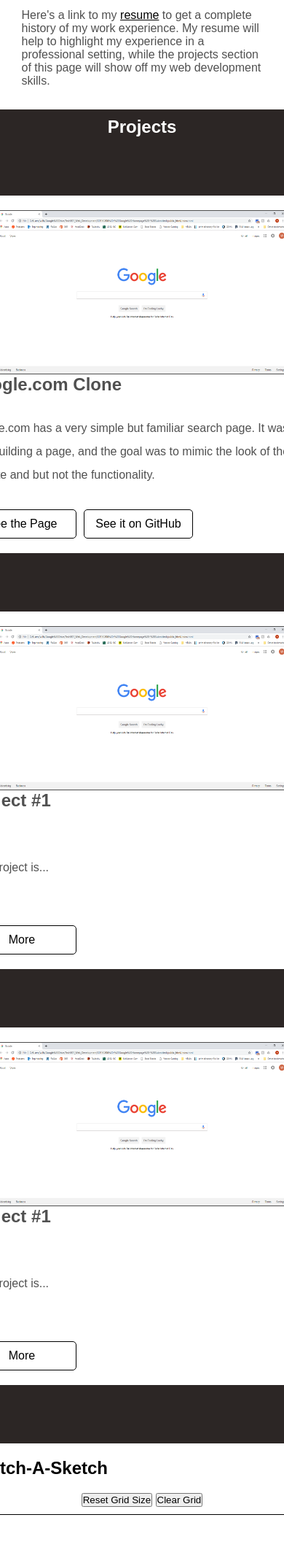
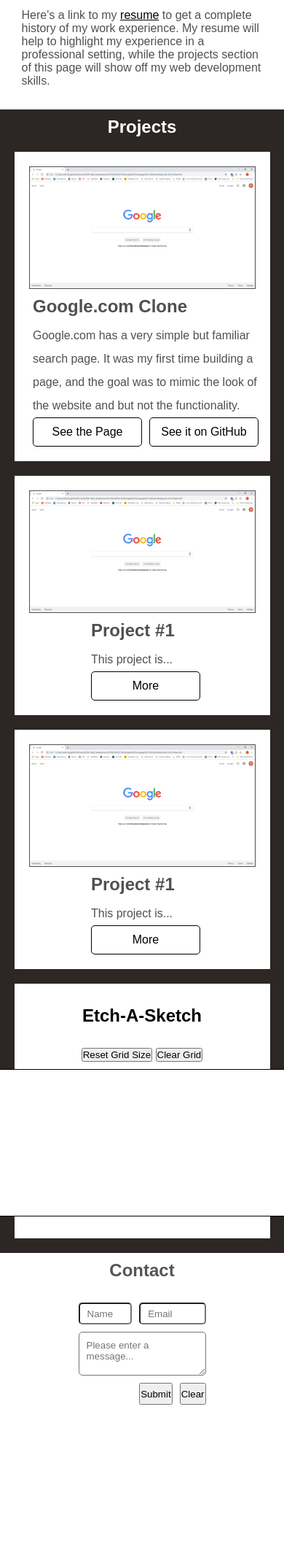
Before and after one commit to cofad/portfolio, a PHP site: page / in a window 390 px wide; the page is wider, and only the part inside the window is pictured. Shown: the part 811-2957 px from the top of that part at 73% size. After the commit the page ends 2736 px from the top of that part, so only its background shows below. Run offline with PHP 8.4, Linux system fonts and the light colour scheme.

Commit message:
Worked on responsiveness of project cards

```diff
--- a/index.html
+++ b/index.html
@@ -57,7 +57,6 @@
 				<h1 class="section__title">Projects</h1>
 
 				<div class="project-card">
-
 
 					<img class="project-card__image" src="img/google.png">
 
--- a/main.css
+++ b/main.css
@@ -91,8 +91,8 @@
 .about-card {
 	width: 90%;
 
-	background-color: white
-		color: rbg(85,85,85);
+	background-color: white;
+	color: rbg(85,85,85);
 
 	border-radius: 4px;
 
@@ -110,12 +110,13 @@
 }
 
 .project-card {
+	display: flex;
 
-	display: flex;
-	align-items: center;
 
 	background-color: #FFF;
 	color: black;
+
+	width: 90%;
 
 	margin: 80px 0 0 0;
 
@@ -126,23 +127,14 @@
 	flex-direction: row-reverse;
 }
 
-@media only screen and (max-width: 980px) {
-	.project-card {
-		flex-direction: column;
-	}
-
-	.project-card--reversed {
-		flex-direction: column;
-	}
-}
 
 .project-card--no-grid {
 	display: inline-block;
 }
 
 .project-card__image {
-	height: 225px;
-	width: 400px;
+	height: 50%;
+	width: 50%;
 
 	border: 1px solid rgb(80,80,80);
 }
@@ -154,9 +146,6 @@
 
 	color: rgb(80,80,80);
 
-	width: 500px;
-	height: 225px;
-
 	margin-left: 20px;
 }
 
@@ -166,6 +155,10 @@
 
 .project-card__text {
 	line-height: 2;
+}
+
+.project-card__links {
+	display: flex;
 }
 
 .project-card__link {
@@ -184,10 +177,7 @@
 	margin-right: 10px;
 
 	text-decoration: none;
-
-	float: left;
 }
-
 
 .contact-card {
 	display: grid;
@@ -265,3 +255,26 @@
 .etch-a-sketch__btn-container {
 	margin: 10px;
 }
+
+@media only screen and (max-width: 900px) {
+	.project-card {
+		display: flex;
+		flex-direction: column;
+		align-items: center;
+
+		margin-top: 20px;
+	}
+
+	.project-card__links {
+		justify-content:  center;
+	}
+
+	.project-card__image {
+		height: 100%;
+		width: 100%;
+	}
+
+	.project-card__title {
+		margin: 10px 0 10px 0;
+	}
+}
```
